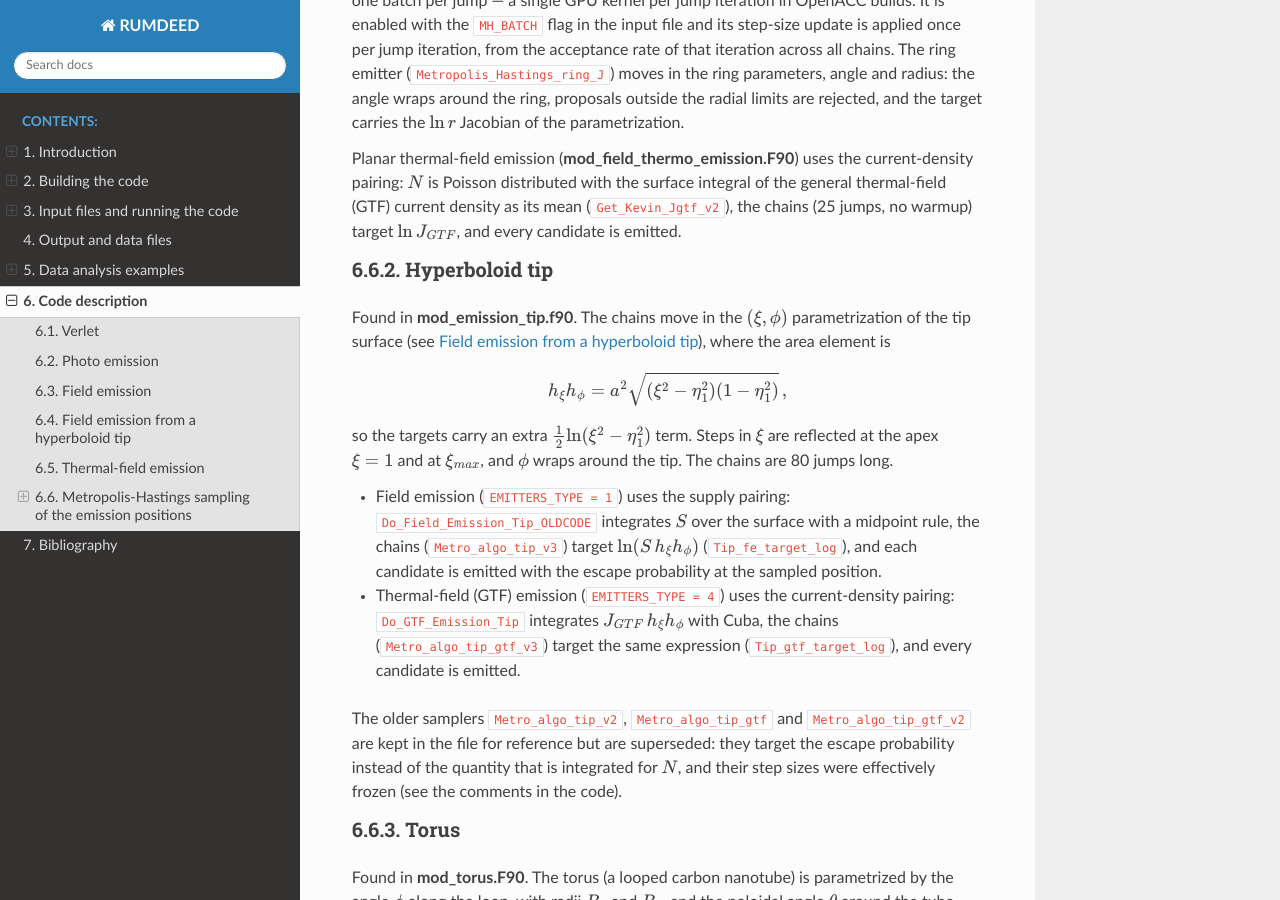
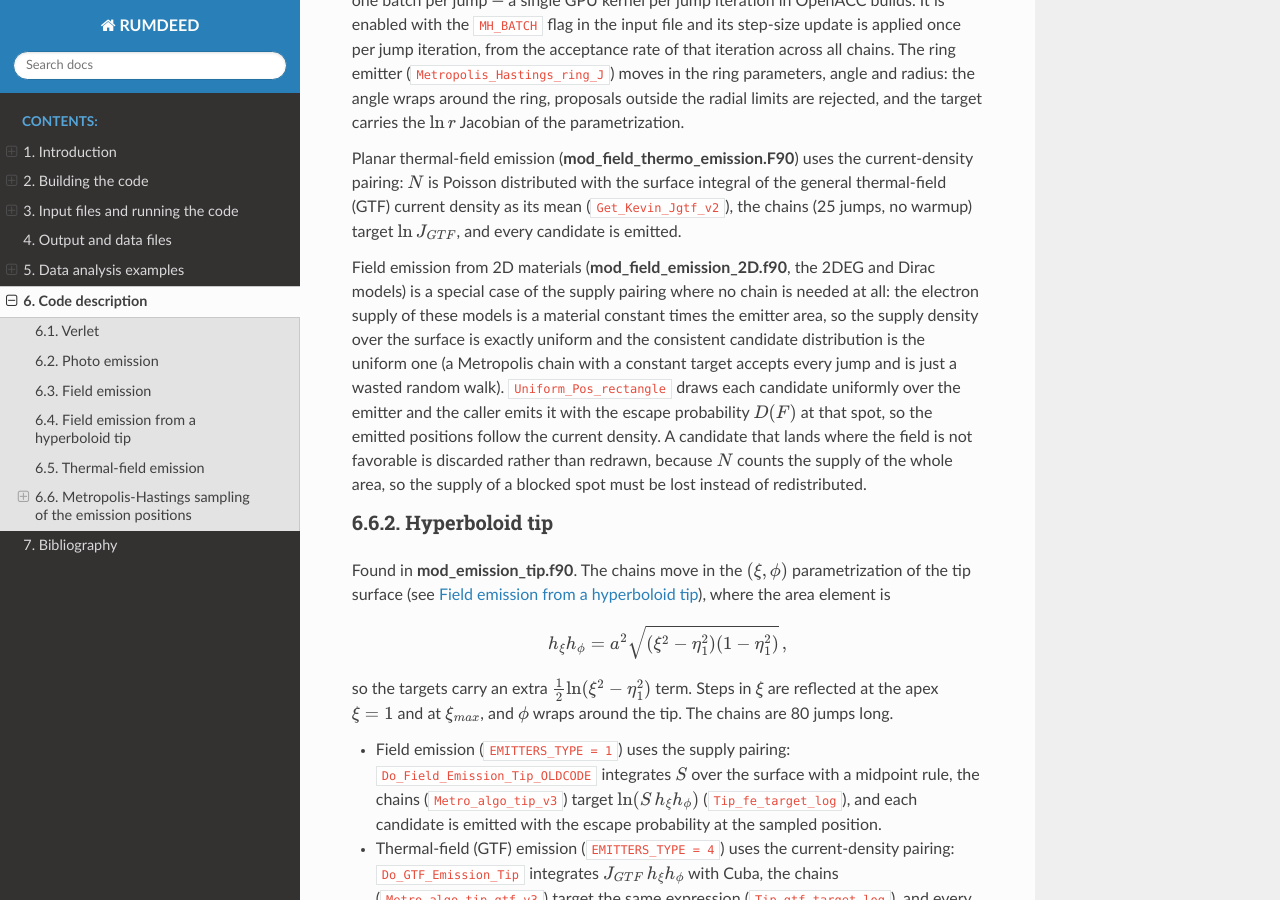
Before and after one commit to NanoPhysicsCenter/RUMDEED, a Sphinx documentation site: the page built from docs/source/code.rst, in a window 1280 px wide and 900 px high, scrolled down 6016 px. Built offline with Sphinx 7.4.7 and the Read the Docs theme 3.1.0, drawn with Linux system fonts in a browser that asks for light colours; cross-references to code outside the pages are shown as plain code.

Commit message:
Replace the 2D-materials Metropolis-Hastings sampler with a uniform draw
The electron supply of the 2D material emission models (2DEG and Dirac,
modes 5-8) is a material constant times the emitter area, so the supply
density over the surface is exactly uniform and the consistent candidate
distribution under the supply pairing is the uniform one - no
Metropolis-Hastings chain is needed at all. The old
Metropolis_Hastings_rectangle_v2 (kept for reference) ran a 30-jump
chain that targeted the escape probability D, whose result the caller
then thinned with D again: the same D^2 double-count as the other
modules, latent as long as the field is uniform but biased under space
charge, and 31 field evaluations per candidate instead of 1.

New Uniform_Pos_rectangle: one uniform draw over the emitter and the
escape probability at that spot for the caller's emission test. A
candidate that lands where the field is unfavorable is discarded with
D = 0 rather than redrawn, because N counts the supply of the whole
area, so the supply of a blocked spot must be lost instead of
redistributed to the favorable spots (the old sampler redrew, inflating
the current under space charge). The routine has no shared state, so
the OpenMP emission loop of this module stays race-free.

Also fixes modes 5-8 not running at all on current dev:
Init_Field_Emission_2D never set ptr_E_zunit, so every 2D-materials run
stopped at initialization with 'ptr_E_zunit not associated' since the
Ramo changes; the module now uses E_zunit_planar from
mod_field_emission_v2 (makefile dependency added).

Validated (mode 5, 15 kV, ~15k candidates, single thread): candidate
positions are statistically uniform (means 50.1/49.8 nm on a 100 nm
emitter, std 28.8/29.0 vs 28.87 theoretical, quadrant chi-square 3.2
vs 7.8 critical) and the emitted count matches N*<D> (195 vs 192.9
expected); old and new agree in this near-uniform-field regime as
expected. 153/153 tests on gfortran (OpenMP) and nvfortran
ACC=multicore. Documented in the Metropolis-Hastings section of the
code description.

Co-Authored-By: Claude Fable 5 <noreply@anthropic.com>

```diff
--- a/docs/source/code.rst
+++ b/docs/source/code.rst
@@ -270,6 +270,10 @@ The ring emitter (``Metropolis_Hastings_ring_J``) moves in the ring parameters,
 
 Planar thermal-field emission (**mod_field_thermo_emission.F90**) uses the current-density pairing: :math:`N` is Poisson distributed with the surface integral of the general thermal-field (GTF) current density as its mean (``Get_Kevin_Jgtf_v2``), the chains (25 jumps, no warmup) target :math:`\ln J_{GTF}`, and every candidate is emitted.
 
+Field emission from 2D materials (**mod_field_emission_2D.f90**, the 2DEG and Dirac models) is a special case of the supply pairing where no chain is needed at all: the electron supply of these models is a material constant times the emitter area, so the supply density over the surface is exactly uniform and the consistent candidate distribution is the uniform one (a Metropolis chain with a constant target accepts every jump and is just a wasted random walk).
+``Uniform_Pos_rectangle`` draws each candidate uniformly over the emitter and the caller emits it with the escape probability :math:`D(F)` at that spot, so the emitted positions follow the current density.
+A candidate that lands where the field is not favorable is discarded rather than redrawn, because :math:`N` counts the supply of the whole area, so the supply of a blocked spot must be lost instead of redistributed.
+
 Hyperboloid tip
 ~~~~~~~~~~~~~~~
 Found in **mod_emission_tip.f90**.
```
Also changed, not shown: 2 other files.
